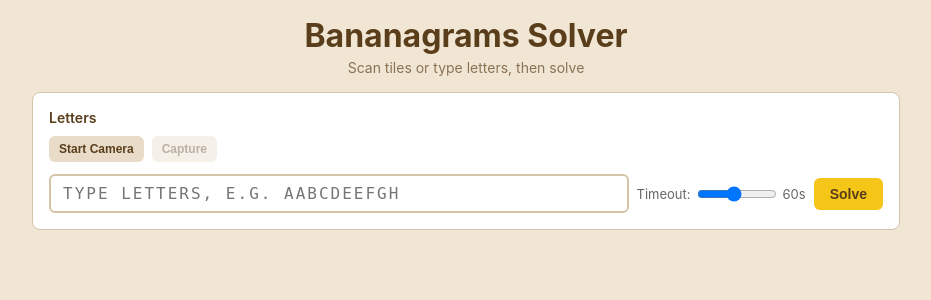
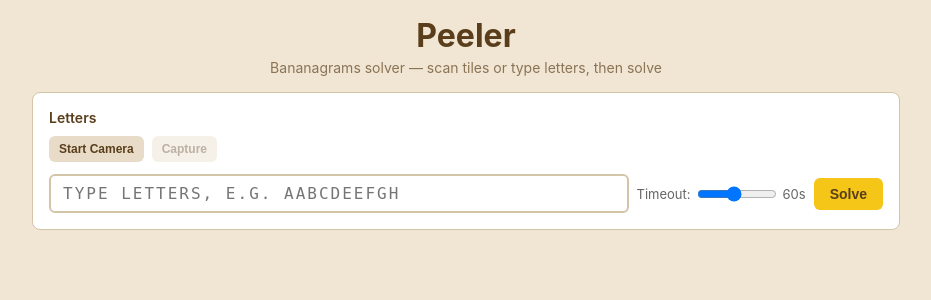
Before and after one commit to junfengy/peeler, a Flask app: page / in a window 1280 px wide. Shown: the top 300 px of the page, without its empty margins (174-1105 px from the left). Run offline with Flask 3, Linux system fonts and the light colour scheme; parts of the project's set-up code (start-up, migrations or seed data) failed here and were passed over.

Commit message:
Add Peeler branding to home page title and header
Co-Authored-By: Claude Opus 4.6 <noreply@anthropic.com>

```diff
--- a/web/templates/index.html
+++ b/web/templates/index.html
@@ -3,7 +3,7 @@
 <head>
 <meta charset="UTF-8">
 <meta name="viewport" content="width=device-width, initial-scale=1.0">
-<title>Bananagrams Solver</title>
+<title>Peeler — Bananagrams Solver</title>
 <style>
 * { box-sizing: border-box; margin: 0; padding: 0; }
 body {
@@ -239,8 +239,8 @@ h1 { text-align: center; color: #5a3e1b; margin-bottom: 4px; }
 </head>
 <body>
 
-<h1>Bananagrams Solver</h1>
-<p class="subtitle">Scan tiles or type letters, then solve</p>
+<h1>Peeler</h1>
+<p class="subtitle">Bananagrams solver — scan tiles or type letters, then solve</p>
 
 <div class="status-bar" id="status-bar" style="display:none">
   <div class="status-item"><span class="status-label">Pool:</span> <span id="st-pool">—</span></div>
```
